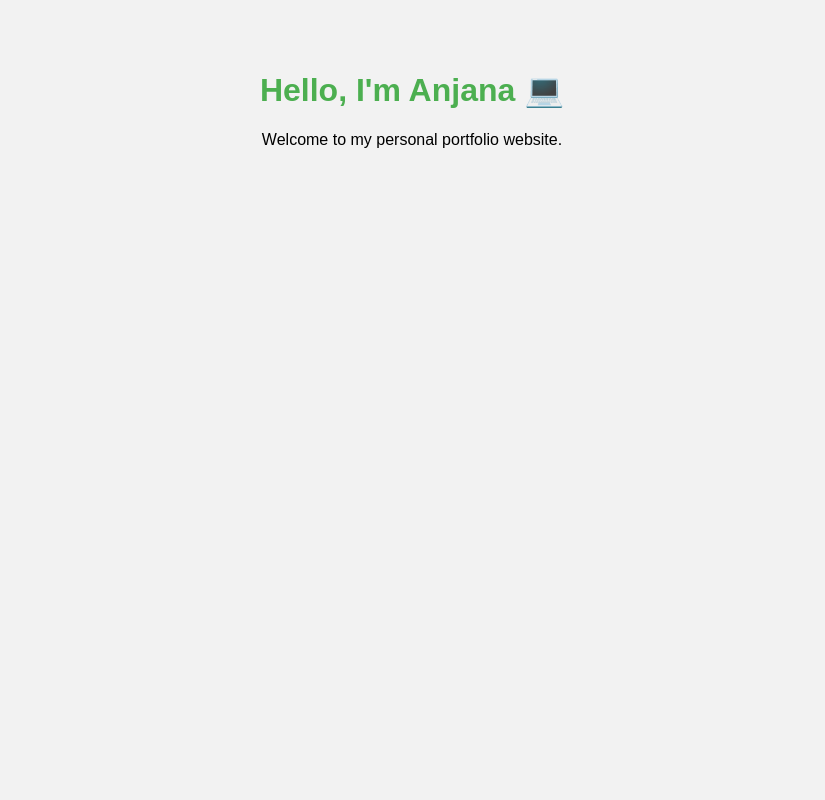
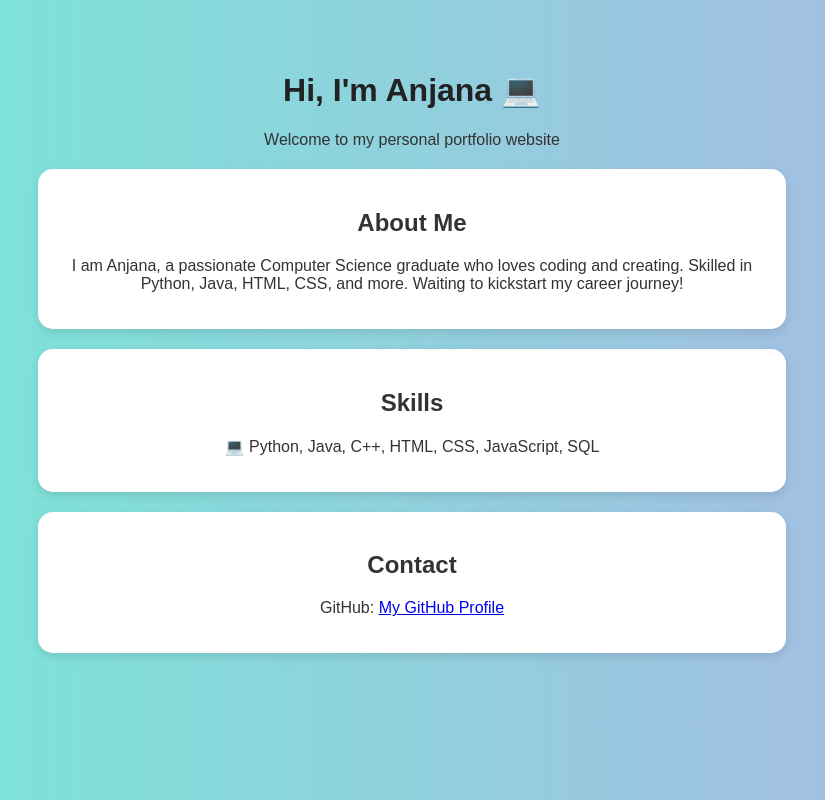
Before and after one commit to anjanasivadas/anjana-portfolio, a plain HTML site: page index.html in a window 1280 px wide. Shown: the whole page, without its empty margins (228-1053 px from the left). Drawn offline with Linux system fonts and the light colour scheme.

Commit message:
Update index.html

```diff
--- a/index.html
+++ b/index.html
@@ -4,19 +4,45 @@
     <title>Anjana's Portfolio</title>
     <style>
         body {
-            font-family: Arial;
-            text-align: center;
+            font-family: Arial, sans-serif;
             margin: 0;
             padding: 50px;
-            background-color: #f2f2f2;
+            background: linear-gradient(to right, #74ebd5, #ACB6E5);
+            color: #333;
+            text-align: center;
         }
         h1 {
-            color: #4CAF50;
+            color: #222;
+        }
+        .section {
+            background-color: #fff;
+            margin: 20px auto;
+            padding: 20px;
+            border-radius: 15px;
+            width: 60%;
+            box-shadow: 0px 4px 8px rgba(0,0,0,0.1);
         }
     </style>
 </head>
 <body>
-    <h1>Hello, I'm Anjana 💻</h1>
-    <p>Welcome to my personal portfolio website.</p>
+
+    <h1>Hi, I'm Anjana 💻</h1>
+    <p>Welcome to my personal portfolio website</p>
+
+    <div class="section">
+        <h2>About Me</h2>
+        <p>I am Anjana, a passionate Computer Science graduate who loves coding and creating. Skilled in Python, Java, HTML, CSS, and more. Waiting to kickstart my career journey!</p>
+    </div>
+
+    <div class="section">
+        <h2>Skills</h2>
+        <p>💻 Python, Java, C++, HTML, CSS, JavaScript, SQL</p>
+    </div>
+
+    <div class="section">
+        <h2>Contact</h2>
+        <p>GitHub: <a href="https://github.com/anjanasivadas.github.io" target="_blank">My GitHub Profile</a></p>
+    </div>
+
 </body>
 </html>
```
